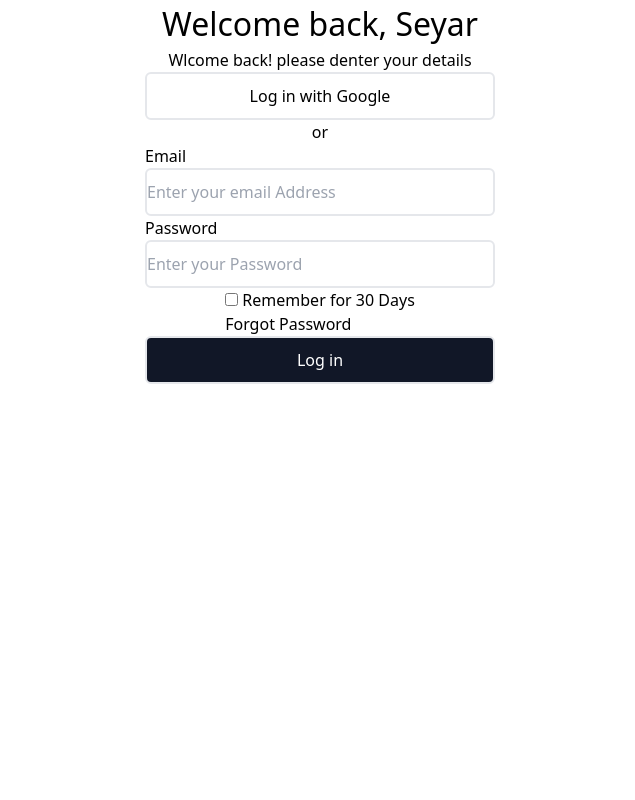
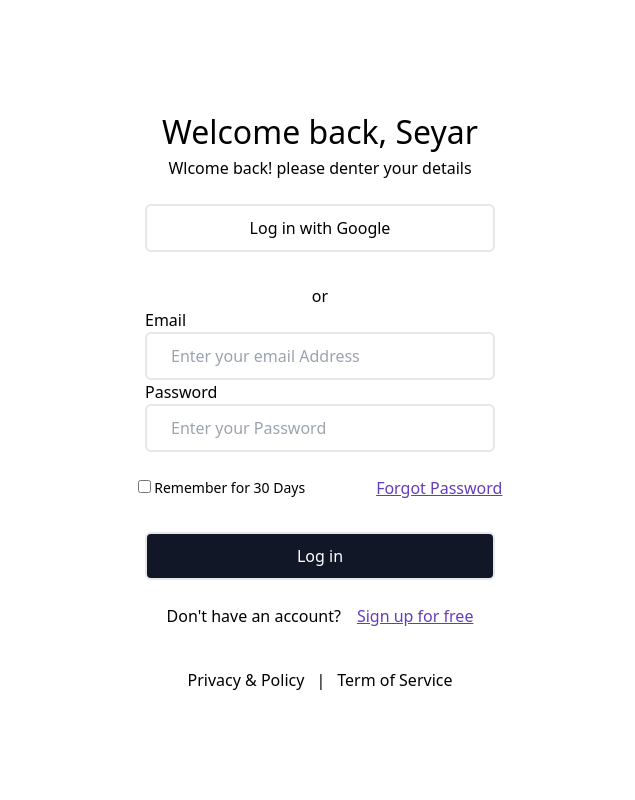
Before and after one commit to FarzadAF292/Sign-Up-Page-Abdul-Monir-Arab-, a website: page src/index.html in a window 1280 px wide. Shown: the full height of the page, 0-635 px from the left. Drawn offline with Linux system fonts and the light colour scheme.

Commit message:
Finished left section

```diff
--- a/src/index.html
+++ b/src/index.html
@@ -9,44 +9,61 @@
   </head>
   <body>
     <div class="grid grid-cols-2">
-      <div class="flex items-center flex-col">
+      <div class="flex items-center flex-col justify-center">
         <h1 class="text-[32px] font-medium">Welcome back, Seyar</h1>
         <p class="text-[16px]">Wlcome back! please denter your details</p>
+        <div class="pt-6 pb-8">
           <button class="border-2 h-12 w-[350px] rounded-md">
             Log in with Google
           </button>
+        </div>
         <p>or</p>
         <div>
-          <span>Email</span> <br />
+          <form action="#">
+            <label>Email</label> <br />
             <input
-            class="border-2 h-12 w-[350px] rounded-md"
+              class="border-2 h-12 w-[350px] rounded-md px-6"
               type="email"
               placeholder="Enter your email Address"
             />
             <br />
-          <span>Password</span><br />
+            <label>Password</label> <br />
             <input
-            class="border-2 h-12 w-[350px] rounded-md"
+              class="border-2 h-12 w-[350px] rounded-md px-6"
               type="password"
               placeholder="Enter your Password"
             />
+          </form>
         </div>
 
-        <div>
-          <div>
-            <input type="checkbox" />
+        <div class="flex items-center gap-[71px] pt-6 pb-8">
+          <div class="text-sm font-medium">
+            <input type="checkbox" class="cursor-pointer" />
             <span>Remember for 30 Days</span>
           </div>
           <div>
-            <a href="#">Forgot Password</a>
+            <a href="#" class="text-[#633EBB] underline">Forgot Password</a>
           </div>
         </div>
 
+        <div class="pb-6">
           <button
             class="border-2 h-12 w-[350px] rounded-md bg-[#111727] text-white"
           >
             Log in
           </button>
+        </div>
+
+        <div class="flex items-center gap-4 text-base">
+          <a href="#">Don't have an account?</a>
+          <a href="#" class="text-[#633EBB] underline">Sign up for free</a>
+        </div>
+
+        <div class="flex gap-3 text-base pt-10">
+          <a href="#"> Privacy & Policy</a>
+          <p>|</p>
+          <a href="#">Term of Service</a>
+        </div>
       </div>
 
       <div
```
Also changed, not shown: dist/output.css. Lines whose indentation alone changed are shown as unchanged.
